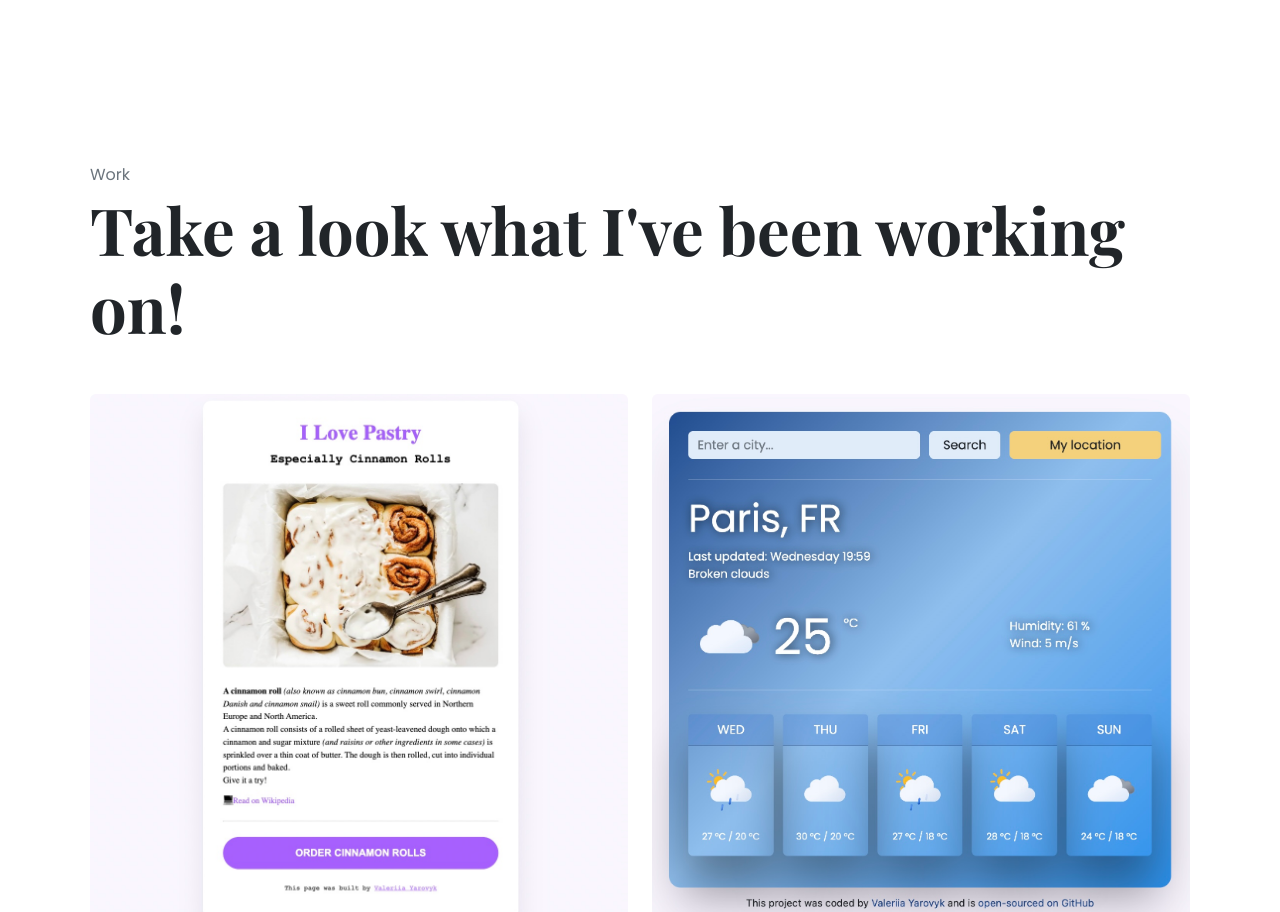
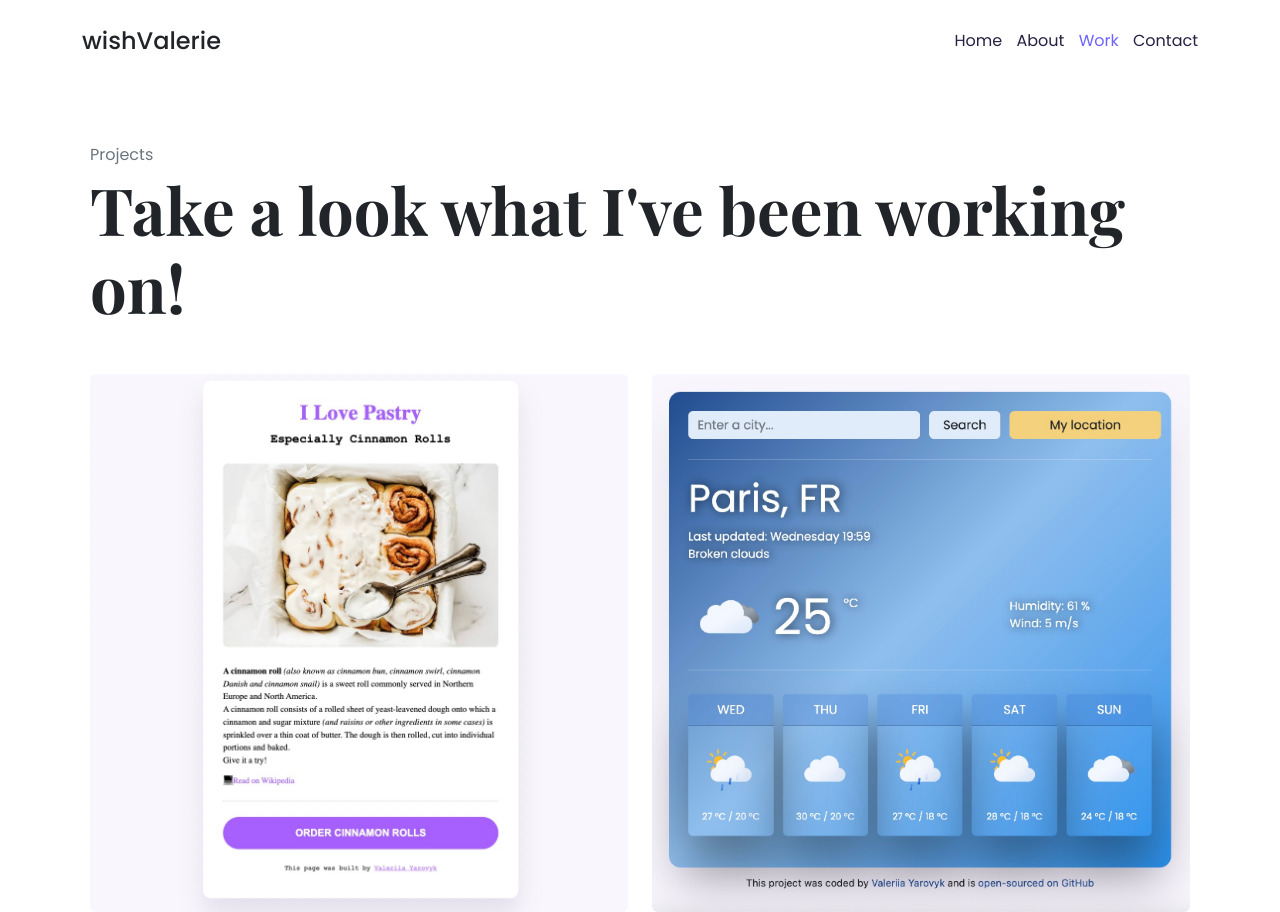
Before and after one commit to wishvalerie/portfolio-project, a plain HTML site: page work.html in a window 1280 px wide. Shown: the top 912 px of the page. Drawn offline with nearby package versions, Linux system fonts and the light colour scheme.

Commit message:
Added the header

```diff
--- a/styles/project.css
+++ b/styles/project.css
@@ -24,12 +24,6 @@ h3 {
   font-family: var(--heading-font-family);
   font-size: 45px;
   font-weight: 800;
-}
-
-p {
-  font-weight: normal;
-  font-size: 16px;
-  line-height: 30px;
 }
 
 .hero {
@@ -66,8 +60,9 @@ p {
 }
 
 .content-container {
-  padding: 160px 20px;
+  padding: 50px 20px;
 }
+
 .content-container p {
   margin-bottom: 0;
 }
@@ -116,7 +111,48 @@ p {
   font-size: 16px;
 }
 
+h4 {
+  font-family: var(--default-font-family);
+  line-height: 42px;
+}
+
+p {
+  font-weight: normal;
+  font-size: 16px;
+  line-height: 30px;
+}
+
+nav {
+  padding: 20px 0;
+}
+
+nav ul {
+  padding: 0;
+  margin: 0;
+}
+
+nav li {
+  display: inline;
+  list-style: none;
+  line-height: 42px;
+  margin-left: 10px;
+}
+
+nav li.active a,
+nav a:hover {
+  color: var(--branding-color);
+}
+
+nav a {
+  text-decoration: none;
+  color: #272142;
+  transition: all 100ms ease-in-out;
+}
+
 @media (max-width: 960px) {
+  nav ul {
+    display: contents;
+  }
   h1 {
     font-size: 35px;
     line-height: 1.5;
@@ -136,6 +172,6 @@ p {
   }
   .content-container {
     text-align: center;
-    padding: 0;
+    padding: 30px 20px;
   }
 }
--- a/work.html
+++ b/work.html
@@ -24,9 +24,20 @@
     ></script>
   </head>
   <body>
+    <div class="container">
+      <nav class="d-flex justify-content-between">
+        <h4 class="d-none d-lg-block">wishValerie</h4>
+        <ul>
+          <li><a href="/">Home</a></li>
+          <li><a href="/about.html">About</a></li>
+          <li class="active"><a href="/work.html">Work</a></li>
+          <li><a href="/contact.html">Contact</a></li>
+        </ul>
+      </nav>
+    </div>
     <div class="container content-container">
       <div class="content">
-        <p class="text-muted">Work</p>
+        <p class="text-muted">Projects</p>
         <h1 class="mb-5">Take a look what I've been working on!</h1>
         <div class="row">
           <div class="col-md-6 mb-4">
```
Also changed, not shown: about.html (+11 -0 lines), contact.html (+11 -0 lines), index.html (+11 -0 lines).
